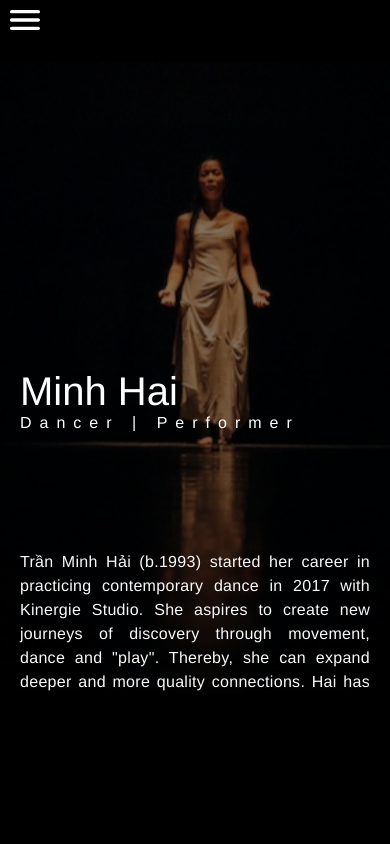
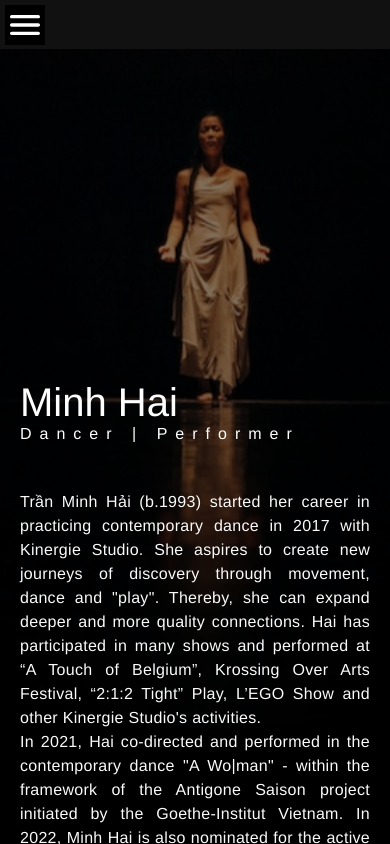
Before and after one commit to hungdoworks/hungdoworks.github.io, a Next.js app: page / in a window 390 px wide. Built offline with nearby package versions, Linux system fonts and the light colour scheme.

Commit message:
Fix and update side nav bar

```diff
--- a/src/pages/_app.js
+++ b/src/pages/_app.js
@@ -1,6 +1,5 @@
 import Head from 'next/head'
 import NavigationBar from '@/components/nav-bar'
-import SideNav from '@/components/side-nav'
 import '@/styles/globals.css'
 
 export default function App({ Component, pageProps }) {
@@ -14,9 +13,7 @@ export default function App({ Component, pageProps }) {
       </Head>
       <main>
         <NavigationBar />
-        <SideNav>
-          <Component {...pageProps} />
-        </SideNav>
+        <Component {...pageProps} />
       </main>
     </>
   )
--- a/src/pages/contact/index.js
+++ b/src/pages/contact/index.js
@@ -1,3 +1,4 @@
+import SideNavigation from "@/components/side-nav";
 import styles from "@/styles/Contact.module.scss"
 import Image from "next/image";
 
@@ -6,6 +7,7 @@ import imgAvatar from "../../../public/avatar.png";
 export default function ContactPage() {
 
     return (
+        <SideNavigation>
             <div className={styles.container}>
                 <div className={styles.content}>
                     <h1>Contact</h1>
@@ -31,5 +33,6 @@ export default function ContactPage() {
                     </div>
                 </div>
             </div>
+        </SideNavigation>
     );
 }
--- a/src/pages/index.js
+++ b/src/pages/index.js
@@ -2,11 +2,13 @@ import Image from "next/image";
 import styles from "@/styles/Home.module.scss";
 import imgBgHome from "../../public/images/bg_home.jpg";
 import WordAWoman from "@/components/word-a-woman";
+import SideNavigation from "@/components/side-nav";
 
 
 export default function Home() {
 
   return (
+    <SideNavigation>
       <div className={styles.container}>
         <div className={styles.content}>
           <div className={styles.background}>
@@ -26,5 +28,6 @@ export default function Home() {
           </div>
         </div>
       </div>
+    </SideNavigation>
   )
 }
--- a/src/styles/Home.module.scss
+++ b/src/styles/Home.module.scss
@@ -70,8 +70,13 @@
 }
 
 @media only screen and (max-width: 600px) {
+    .container {
+        height: 100vh;
+    }
+
     .content {
         width: 100%;
+        height: 100%;
         overflow-y: auto;
     }
 
@@ -80,7 +85,7 @@
     }
 
     .title {
-        transform: translate(20px, 0);
+        transform: translate(20px, -42px);
 
         & > p {
             font-size: 40px;
@@ -93,7 +98,7 @@
     }
 
     .info {
-        top: 60vh;
+        top: 58vh;
         padding: 0 20px;
 
         & > p {
--- a/src/styles/components/SideNavigation.module.scss
+++ b/src/styles/components/SideNavigation.module.scss
@@ -6,7 +6,7 @@
     /* 0 width - change this with JavaScript */
     position: fixed;
     /* Stay in place */
-    z-index: 1;
+    z-index: 2;
     /* Stay on top */
     top: 0;
     /* Stay at the top */
@@ -37,8 +37,13 @@
 }
 
 .sideNavBar {
+    position: fixed;
+    width: 100%;
     display: none;
     padding-left: 5px;
+    padding-top: 5px;
+    background: #111;
+    z-index: 1;
 }
 
 /* Position and style the close button (top right corner) */
```
Lines whose indentation alone changed are shown as unchanged.
